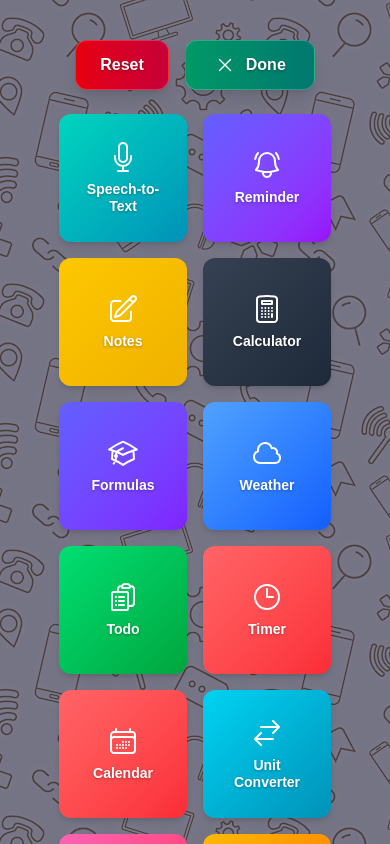
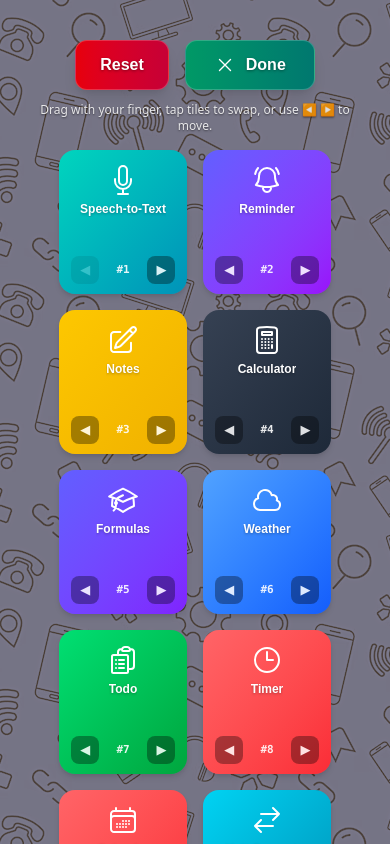
Before and after one commit to bhavin-prajapati/1234webtool, a Next.js app: page / in a window 390 px wide. Both pictures are taken after a click on the button "Rearrange". Built offline with nearby package versions, Linux system fonts and the light colour scheme.

Commit message:
Add mobile touch drag-and-drop, tap-to-swap, and arrow controls for Rearrange mode

```diff
--- a/src/app/components/HomeScreen.tsx
+++ b/src/app/components/HomeScreen.tsx
@@ -75,20 +75,22 @@ const HomeScreen = () => {
     }
   }, []);
 
+  const [selectedTileIndex, setSelectedTileIndex] = useState<number | null>(null);
+
+  // Desktop Drag Handlers
   const handleDragStart = (index: number) => {
     setDraggedItem(index);
   };
 
   const handleDragOver = (e: React.DragEvent, index: number) => {
     e.preventDefault();
-    // Only set drop target if it's not the dragged item
     if (draggedItem !== null && draggedItem !== index) {
       setDropTargetIndex(index);
     }
   };
 
-  const handleDrop = (e: React.DragEvent, dropIndex: number) => {
-    e.preventDefault();
+  const handleDrop = (e: React.DragEvent | null, dropIndex: number) => {
+    if (e) e.preventDefault();
 
     if (draggedItem === null || draggedItem === dropIndex) {
       setDraggedItem(null);
@@ -99,20 +101,15 @@ const HomeScreen = () => {
     const newList = [...appsList];
     const draggedItemContent = newList[draggedItem];
 
-    // Remove the dragged item
     newList.splice(draggedItem, 1);
-
-    // Insert at the drop position
     newList.splice(dropIndex, 0, draggedItemContent);
 
     setAppsList(newList);
-
-    // Save new order to localStorage as ordered list of app names
-    const appNames = newList.map(app => app.name);
-    localStorage.setItem('appOrder', JSON.stringify(appNames));
+    localStorage.setItem('appOrder', JSON.stringify(newList.map(app => app.name)));
 
     setDraggedItem(null);
     setDropTargetIndex(null);
+    setSelectedTileIndex(null);
   };
 
   const handleDragEnd = () => {
@@ -120,9 +117,84 @@ const HomeScreen = () => {
     setDropTargetIndex(null);
   };
 
+  // Mobile Touch Drag Handlers
+  const handleTouchStart = (originalIndex: number, displayIndex: number) => {
+    setDraggedItem(originalIndex);
+    setDropTargetIndex(displayIndex);
+  };
+
+  const handleTouchMove = (e: React.TouchEvent) => {
+    if (draggedItem === null) return;
+    const touch = e.touches[0];
+    const element = document.elementFromPoint(touch.clientX, touch.clientY);
+    const tileEl = element?.closest('[data-display-index]');
+    if (tileEl) {
+      const idxStr = tileEl.getAttribute('data-display-index');
+      if (idxStr !== null) {
+        const hoverIdx = parseInt(idxStr, 10);
+        if (!isNaN(hoverIdx) && hoverIdx !== dropTargetIndex) {
+          setDropTargetIndex(hoverIdx);
+        }
+      }
+    }
+  };
+
+  const handleTouchEnd = () => {
+    if (draggedItem !== null && dropTargetIndex !== null && draggedItem !== dropTargetIndex) {
+      const newList = [...appsList];
+      const draggedItemContent = newList[draggedItem];
+      newList.splice(draggedItem, 1);
+      newList.splice(dropTargetIndex, 0, draggedItemContent);
+      setAppsList(newList);
+      localStorage.setItem('appOrder', JSON.stringify(newList.map(app => app.name)));
+    }
+    setDraggedItem(null);
+    setDropTargetIndex(null);
+    setSelectedTileIndex(null);
+  };
+
+  // Quick Move with Arrow Buttons
+  const moveAppByDisplayIndex = (currentDisplayIndex: number, direction: 'prev' | 'next') => {
+    const targetDisplayIndex = direction === 'prev' ? currentDisplayIndex - 1 : currentDisplayIndex + 1;
+    if (targetDisplayIndex < 0 || targetDisplayIndex >= appsList.length) return;
+
+    const newList = [...appsList];
+    const [movedItem] = newList.splice(currentDisplayIndex, 1);
+    newList.splice(targetDisplayIndex, 0, movedItem);
+
+    setAppsList(newList);
+    localStorage.setItem('appOrder', JSON.stringify(newList.map(app => app.name)));
+    setSelectedTileIndex(null);
+  };
+
+  // Tap-to-Swap for Mobile
+  const handleTileTap = (displayIndex: number) => {
+    if (selectedTileIndex === null) {
+      setSelectedTileIndex(displayIndex);
+    } else if (selectedTileIndex === displayIndex) {
+      setSelectedTileIndex(null);
+    } else {
+      const newList = [...appsList];
+      const temp = newList[selectedTileIndex];
+      newList[selectedTileIndex] = newList[displayIndex];
+      newList[displayIndex] = temp;
+      setAppsList(newList);
+      localStorage.setItem('appOrder', JSON.stringify(newList.map(app => app.name)));
+      setSelectedTileIndex(null);
+    }
+  };
+
   const resetOrder = () => {
     setAppsList(apps);
+    setSelectedTileIndex(null);
     localStorage.removeItem('appOrder');
+  };
+
+  const toggleRearranging = () => {
+    setIsRearranging(!isRearranging);
+    setSelectedTileIndex(null);
+    setDraggedItem(null);
+    setDropTargetIndex(null);
   };
 
   const getDisplayList = (): DisplayItem[] => {
@@ -143,7 +215,8 @@ const HomeScreen = () => {
   return (
     <div className="min-h-screen moving-background flex flex-col items-center justify-start px-4 sm:px-8 pt-6 pb-24 relative">
       {/* Centered Top Action Controls */}
-      <div className="w-full flex justify-center items-center gap-4 pt-4 pb-6 z-50">
+      <div className="w-full flex flex-col items-center gap-2 pt-4 pb-4 z-50">
+        <div className="flex items-center justify-center gap-4">
           {isRearranging && (
             <button
               onClick={resetOrder}
@@ -155,7 +228,7 @@ const HomeScreen = () => {
             </button>
           )}
           <button
-          onClick={() => setIsRearranging(!isRearranging)}
+            onClick={toggleRearranging}
             className={`flex items-center gap-2.5 px-7 py-3 rounded-xl font-semibold text-base shadow-lg hover:shadow-xl active:scale-95 transition-all duration-200 cursor-pointer border border-white/20 text-white ${
               isRearranging
                 ? 'bg-gradient-to-r from-emerald-600 to-teal-700 hover:from-emerald-500 hover:to-teal-600'
@@ -178,21 +251,31 @@ const HomeScreen = () => {
           </button>
         </div>
 
+        {isRearranging && (
+          <p className="text-white/85 text-xs sm:text-sm font-medium text-center mt-1 select-none px-4" style={{ textShadow: '0 1px 2px rgba(0,0,0,0.5)' }}>
+            {selectedTileIndex !== null
+              ? `Tap another tile to swap with #${selectedTileIndex + 1}`
+              : 'Drag with your finger, tap tiles to swap, or use ◀ ▶ to move.'}
+          </p>
+        )}
+      </div>
+
       <div className="flex flex-wrap justify-center gap-4 max-w-4xl w-full my-auto">
         {displayList.map((item, displayIndex) => {
           if (item.type === 'placeholder') {
             return (
               <div
                 key={`placeholder-${displayIndex}`}
+                data-display-index={displayIndex}
                 onDragOver={(e) => handleDragOver(e, displayIndex)}
                 onDrop={(e) => handleDrop(e, displayIndex)}
-                className="flex flex-col items-center justify-center gap-2 p-4 rounded-xl border-4 border-dashed border-white/50 bg-white/10 transition-all duration-200 w-32 h-32"
+                className="flex flex-col items-center justify-center gap-2 p-3 rounded-2xl border-4 border-dashed border-white/60 bg-white/15 transition-all duration-150 w-32 h-36"
                 style={{ fontFamily: 'Arial, sans-serif' }}
               >
-                <div className="w-8 h-8 border-2 border-white/50 rounded-full flex items-center justify-center">
-                  <div className="w-3 h-3 bg-white/50 rounded-full"></div>
+                <div className="w-8 h-8 border-2 border-white/60 rounded-full flex items-center justify-center">
+                  <div className="w-3 h-3 bg-white/60 rounded-full"></div>
                 </div>
-                <span className="text-xs text-white/70 text-center">Drop here</span>
+                <span className="text-xs text-white/80 font-medium text-center">Drop here</span>
               </div>
             );
           }
@@ -200,31 +283,72 @@ const HomeScreen = () => {
           const { app, originalIndex } = item;
           const Icon = app.icon;
           const isDragged = draggedItem === originalIndex;
+          const isSelected = selectedTileIndex === displayIndex;
 
           return isRearranging ? (
             <div
               key={`${app.name}-${originalIndex}`}
+              data-display-index={displayIndex}
               draggable={!isDragged}
               onDragStart={() => handleDragStart(originalIndex)}
               onDragOver={(e) => handleDragOver(e, displayIndex)}
               onDrop={(e) => handleDrop(e, displayIndex)}
               onDragEnd={handleDragEnd}
-              className={`flex flex-col items-center justify-center gap-2 p-4 rounded-xl transition-all duration-200 w-32 h-32 cursor-move
-                          ${isDragged ? 'opacity-0' : ''}
-                          bg-gradient-to-br ${app.color} shadow-md hover:shadow-xl`}
+              onTouchStart={() => handleTouchStart(originalIndex, displayIndex)}
+              onTouchMove={handleTouchMove}
+              onTouchEnd={handleTouchEnd}
+              onTouchCancel={handleTouchEnd}
+              onClick={() => handleTileTap(displayIndex)}
+              className={`flex flex-col items-center justify-between p-2.5 rounded-2xl transition-all duration-200 w-32 h-36 select-none touch-none cursor-grab active:cursor-grabbing
+                          ${isDragged ? 'opacity-30 scale-95' : ''}
+                          ${isSelected ? 'ring-4 ring-yellow-400 scale-105 shadow-2xl' : 'shadow-md hover:shadow-xl'}
+                          bg-gradient-to-br ${app.color}`}
               style={{ fontFamily: 'Arial, sans-serif' }}
             >
-              {!isDragged && (
-                <>
+              <div className="flex flex-col items-center justify-center gap-1.5 pt-1 pointer-events-none">
                 <Icon style={{ width: 32, height: 32, color: 'white', strokeWidth: 1.5 }} />
                 <span
-                    className="text-sm font-semibold text-white text-center leading-tight"
+                  className="text-xs sm:text-sm font-semibold text-white text-center leading-tight line-clamp-1"
                   style={{ textShadow: '0 1px 3px rgba(0,0,0,0.3)' }}
                 >
                   {app.name}
                 </span>
-                </>
-              )}
+              </div>
+
+              {/* Mobile and Desktop Arrow Controls */}
+              <div className="flex items-center justify-between w-full px-0.5 pt-1 mt-auto z-20">
+                <button
+                  type="button"
+                  disabled={displayIndex === 0}
+                  onClick={(e) => {
+                    e.stopPropagation();
+                    moveAppByDisplayIndex(displayIndex, 'prev');
+                  }}
+                  className={`w-7 h-7 rounded-lg flex items-center justify-center bg-black/40 hover:bg-black/60 active:scale-90 text-white text-xs font-bold transition-all ${
+                    displayIndex === 0 ? 'opacity-20 cursor-not-allowed' : 'opacity-85 hover:opacity-100 cursor-pointer'
+                  }`}
+                  title="Move left"
+                >
+                  ◀
+                </button>
+                <span className="text-[11px] text-white/90 font-mono font-bold select-none">
+                  #{displayIndex + 1}
+                </span>
+                <button
+                  type="button"
+                  disabled={displayIndex === appsList.length - 1}
+                  onClick={(e) => {
+                    e.stopPropagation();
+                    moveAppByDisplayIndex(displayIndex, 'next');
+                  }}
+                  className={`w-7 h-7 rounded-lg flex items-center justify-center bg-black/40 hover:bg-black/60 active:scale-90 text-white text-xs font-bold transition-all ${
+                    displayIndex === appsList.length - 1 ? 'opacity-20 cursor-not-allowed' : 'opacity-85 hover:opacity-100 cursor-pointer'
+                  }`}
+                  title="Move right"
+                >
+                  ▶
+                </button>
+              </div>
             </div>
           ) : (
             <a
```
Also changed, not shown: 43 other files (tests, documents, lock files or other folders). Lines whose indentation alone changed are shown as unchanged.
